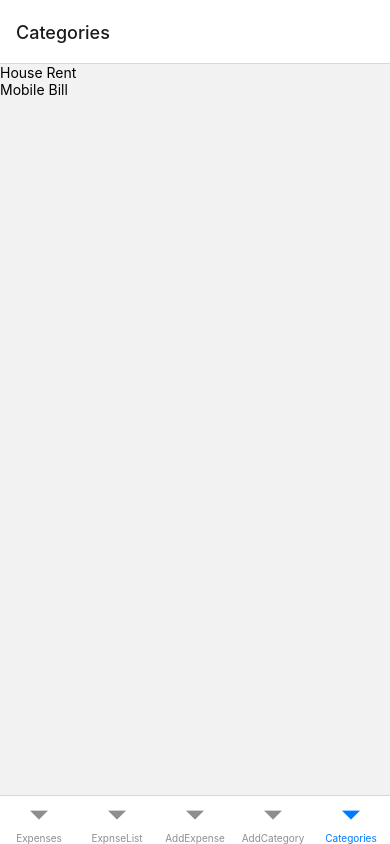
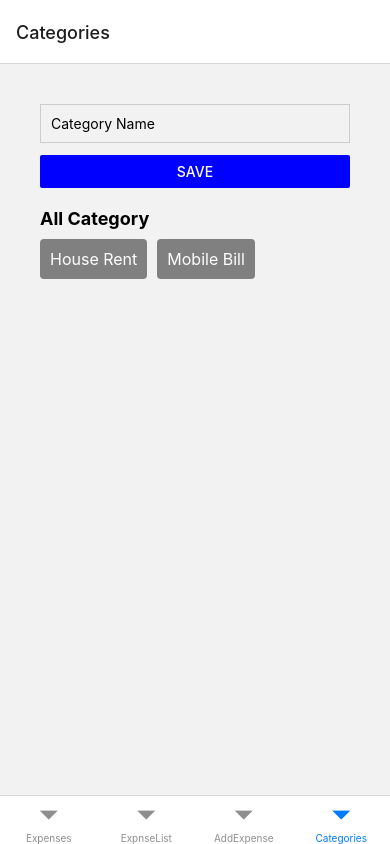
Before and after one commit to Affan-habib/expense-tracker, a React Native app: screen /Categories in a window 390 px wide. Built offline with nearby package versions, Linux system fonts and the light colour scheme.

Commit message:
code refactoring

```diff
--- a/package.json
+++ b/package.json
@@ -13,7 +13,6 @@
     "@react-navigation/bottom-tabs": "^6.3.1",
     "@react-navigation/native": "^6.0.10",
     "@reduxjs/toolkit": "^1.8.1",
-    "@rneui/base": "^4.0.0-rc.1",
     "expo": "~44.0.2",
     "expo-splash-screen": "~0.14.1",
     "expo-status-bar": "~1.2.0",
@@ -27,7 +26,8 @@
     "react-native-screens": "~3.10.1",
     "react-native-web": "0.17.1",
     "react-redux": "^8.0.1",
-    "redux": "^4.2.0"
+    "redux": "^4.2.0",
+    "yup": "^0.32.11"
   },
   "devDependencies": {
     "@babel/core": "^7.12.9"
--- a/screens/AddCategory.js
+++ b/screens/AddCategory.js
@@ -1,39 +1,67 @@
-import React from "react";
-import { Button, TextInput, View, StyleSheet } from "react-native";
+import React, { Component } from "react";
+import { StyleSheet, Text, TextInput, Alert, Button, View } from "react-native";
 import { Formik } from "formik";
+import * as yup from "yup";
 import { useDispatch } from "react-redux";
 import { addCategory } from "../reducers/categoriesSlice";
+// import Categories from "./Categories";
+
 export default function AddCategory() {
   const dispatch = useDispatch();
 
   return (
     <View>
       <Formik
-        initialValues={{ title: "" }}
-        onSubmit={(values) => dispatch(addCategory(values.title))}
+      initialValues={{
+        name: "",
+      }}
+      onSubmit={(values, actions) => {
+        actions.resetForm();
+        dispatch(addCategory(values.name));
+      }}
+      validationSchema={yup.object().shape({
+        name: yup.string().required("Name is required."),
+      })}
     >
-        {({ handleChange, handleBlur, handleSubmit,isSubmitting, values }) => (
+      {({
+        values,
+        errors,
+        setFieldTouched,
+        touched,
+        handleChange,
+        isValid,
+        handleSubmit,
+      }) => (
         <View>
           <TextInput
-              onChangeText={handleChange("title")}
-              onBlur={handleBlur("title")}
-              value={values.title}
-              style={styles.input}
-              placeholder="Enter Expense Category"
+            value={values.name}
+            style={styles.customCss}
+            onBlur={() => setFieldTouched("name")}
+            onChangeText={handleChange("name")}
+            placeholder="Category Name"
           />
-            <Button onPress={handleSubmit} title="Submit" />
+          {touched.name && errors.name && (
+            <Text style={{ fontSize: 11, color: "red" }}>{errors.name}</Text>
+          )}
+          <Button
+            color="blue"
+            title="Save"
+            disabled={!isValid}
+            onPress={handleSubmit}
+          />
         </View>
       )}
     </Formik>
+    {/* <Categories/> */}
     </View>
   );
 }
 
 const styles = StyleSheet.create({
-  input: {
-    height: 40,
-    margin: 12,
+  customCss: {
     borderWidth: 1,
     padding: 10,
+    marginBottom: 12,
+    borderColor: "#cccccc",
   },
 });
--- a/screens/AddExpense.js
+++ b/screens/AddExpense.js
@@ -1,81 +1,80 @@
-import React, { useState } from "react";
-import { Button, TextInput, View, StyleSheet } from "react-native";
+import React, { Component } from "react";
+import { StyleSheet, Text, TextInput, Alert, Button, View } from "react-native";
 import { Formik } from "formik";
-import { addExpense } from "../reducers/expensesSlice";
+import * as yup from "yup";
 import { useDispatch } from "react-redux";
-import DatePicker from "react-native-date-picker";
+import { addCategory } from "../reducers/categoriesSlice";
 
 export default function AddExpense() {
   const dispatch = useDispatch();
-  const [date, setDate] = React.useState(new Date());
-  const [open, setOpen] = useState(false);
+
   return (
-    <View>
+    <View style={styles.mainWrapper}>
       <Formik
         initialValues={{
-          id: "255",
           title: "",
-          category: "",
-          date: "",
-          cost: 0,
         }}
         onSubmit={(values, actions) => {
           actions.resetForm();
-          dispatch(addExpense(values));
+          dispatch(addCategory(values.title));
         }}
+        validationSchema={yup.object().shape({
+          title: yup.string().required("Name is required."),
+          cost: yup.number().required("Cost is required."),
+        })}
       >
         {({
+          values,
+          errors,
+          setFieldTouched,
+          touched,
           handleChange,
-          handleBlur,
+          isValid,
           handleSubmit,
-          values,
-          setFieldValue,
         }) => (
           <View>
             <TextInput
+              value={values.title}
+              style={styles.customCss}
+              onBlur={() => setFieldTouched("title")}
               onChangeText={handleChange("title")}
-              onBlur={handleBlur("title")}
-              value={values.title}
-              style={styles.input}
-              placeholder="title"
+              placeholder="Expense Title"
             />
+            {touched.title && errors.title && (
+              <Text style={{ fontSize: 11, color: "red" }}>{errors.title}</Text>
+            )}
             <TextInput
-              onChangeText={handleChange("category")}
-              onBlur={handleBlur("category")}
-              value={values.category}
-              style={styles.input}
-              placeholder="Category"
+              value={values.cost}
+              style={styles.customCss}
+              onBlur={() => setFieldTouched("cost")}
+              onChangeText={handleChange("cost")}
+              placeholder="Expense Cost"
             />
-            <TextInput
-              onChangeText={handleChange("date")}
-              onBlur={handleBlur("date")}
-              value={values.date}
-              style={styles.input}
-              placeholder="Date"
+            {touched.cost && errors.cost && (
+              <Text style={{ fontSize: 11, color: "red" }}>{errors.cost}</Text>
+            )}
+            <Button
+              color="blue"
+              title="Save"
+              disabled={!isValid}
+              onPress={handleSubmit}
             />
-            <TextInput
-              onChangeText={handleChange("cost")}
-              onBlur={handleBlur("cost")}
-              value={values.cost}
-              style={styles.input}
-              keyboardType="numeric"
-              placeholder="Cost"
-            />
-            <Button title="Open" onPress={() => setOpen(true)} />
-            <DatePicker mode="datetime" date={new Date} />
-            <Button onPress={handleSubmit} title="Submit" />
           </View>
         )}
       </Formik>
+      {/* <Categories/> */}
     </View>
   );
 }
 
 const styles = StyleSheet.create({
-  input: {
-    height: 40,
-    margin: 12,
+  customCss: {
     borderWidth: 1,
     padding: 10,
+    marginBottom: 12,
+    borderColor: "#cccccc",
+  },
+  mainWrapper: {
+    padding: 40,
   },
 });
--- a/screens/Categories.js
+++ b/screens/Categories.js
@@ -1,17 +1,41 @@
-import { View, Text } from "react-native";
+import { View, Text, StyleSheet } from "react-native";
 import React from "react";
 import { useSelector, useDispatch } from "react-redux";
+import AddCategory from "./AddCategory";
 
 export default function Categories() {
   const categories = useSelector((state) => state.categories);
   // console.log(categories);
   return (
-    <View>
-      {categories.map((category, index) => (
-        <View key={index}>
-          <Text>{category}</Text>
-        </View>
-      ))}
+    <View style={styles.mainWrapper}>
+      <AddCategory />
+      <Text style={styles.catWrapper}>All Category</Text>
+      <View style={{ flexDirection: "row" }}>
+        {categories.map((category, index) => (
+          <View key={index}>
+            <Text style={styles.categorylist}>{category}</Text>
+          </View>
+        ))}
+      </View>
     </View>
   );
 }
+const styles = StyleSheet.create({
+  mainWrapper: {
+    padding: 40,
+  },
+  categorylist: {
+    padding: 10,
+    backgroundColor: "grey",
+    marginRight: 10,
+    marginTop:10,
+    fontSize: 16,
+    color: 'white',
+    borderRadius: 4
+  },
+  catWrapper: {
+    fontSize: 18,
+    marginTop: 20,
+    fontWeight: "bold"
+  }
+});
--- a/screens/Home.js
+++ b/screens/Home.js
@@ -3,32 +3,9 @@ import * as React from "react";
 import { NavigationContainer } from "@react-navigation/native";
 import { createBottomTabNavigator } from "@react-navigation/bottom-tabs";
 import AddExpense from "./AddExpense";
-import AddCategory from "./AddCategory";
 import ExpnseList from "./ExpnseList";
 import Categories from "./Categories";
 import Expenses from "./Expenses";
-// import Home from "./screens/Home";
-// import { Provider } from "react-redux";
-// import { store } from "./reducers/store";
-// import { useSelector, useDispatch } from "react-redux";
-
-// const categories = useSelector((state) => state.categories);
-
-// function HomeScreen() {
-//   return (
-//     <View style={{ flex: 1, justifyContent: "center", alignItems: "center" }}>
-//       <Home />
-//     </View>
-//   );
-// }
-
-// function Categories() {
-//   return (
-//     <>
-//         <Text>ff</Text>
-//       </>
-//     )
-//   }
 
   const Tab = createBottomTabNavigator();
 
@@ -39,7 +16,6 @@ import Expenses from "./Expenses";
           <Tab.Screen name="Expenses" component={Expenses} />
           <Tab.Screen name="ExpnseList" component={ExpnseList} />
           <Tab.Screen name="AddExpense" component={AddExpense} />
-          <Tab.Screen name="AddCategory" component={AddCategory} />
           <Tab.Screen name="Categories" component={Categories} />
         </Tab.Navigator>
       </NavigationContainer>
```
Also changed, not shown: 1 other file (tests, documents, lock files or other folders). Lines whose indentation alone changed are shown as unchanged.
